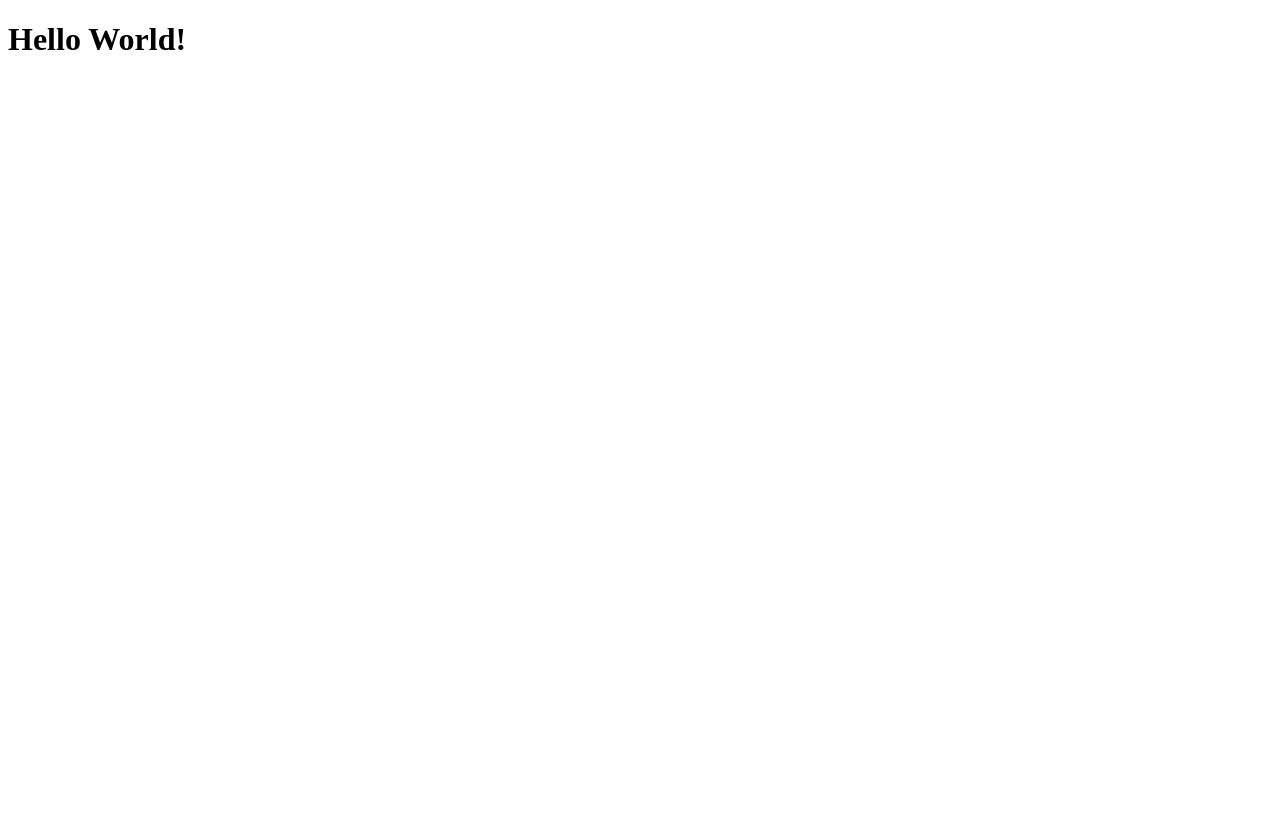
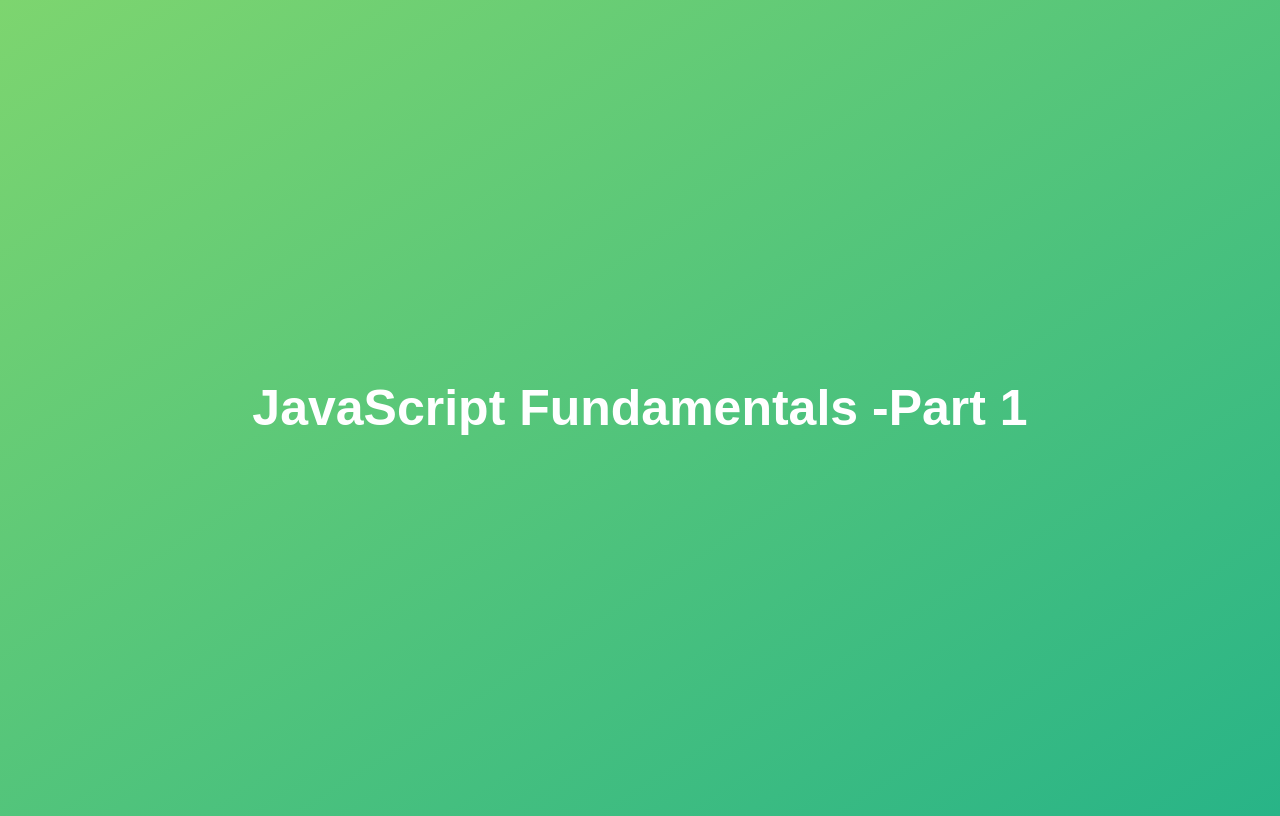
Before and after one commit to RAMESHYADAVBCA/JavaScript, a plain HTML site: page JavaScript/index.html in a window 1280 px wide. Drawn offline with Linux system fonts and the light colour scheme.

Commit message:
Add code

```diff
--- a/JavaScript/index.html
+++ b/JavaScript/index.html
@@ -4,11 +4,31 @@
 <head>
     <meta charset="UTF-8">
     <meta name="viewport" content="width=device-width, initial-scale=1.0">
-    <title>Ramesh</title>
+    <title>JavaScript Fundamentals Part 1</title>
+    <style>
+        body {
+            height: 100vh;
+            display: flex;
+            align-items: center;
+            background: linear-gradient(to top left, #28b487, #7dd56f);
+        }
+
+        h1 {
+            font-family: sans-serif;
+            font-size: 50px;
+            line-height: 1.3;
+            width: 100%;
+            padding: 30px;
+            text-align: center;
+            color: white;
+        }
+    </style>
 </head>
 
 <body>
-    <h1>Hello World!</h1>
+    <h1>JavaScript Fundamentals -Part 1</h1>
+    <script src="script.js"></script>
+
 </body>
 
 </html>
--- /dev/null
+++ b/JavaScript/script.js
@@ -0,0 +1,46 @@
+/*
+let js = "amazing";
+console.log(40 + 8 + 23 - 10);
+console.log("Ramesh");
+console.log(23);
+
+let firstName = "Ram";
+console.log(firstName);
+console.log(firstName);
+console.log(firstName);
+// Variable name conventions
+let jonas_matilda = "JM";
+let $function = 27;
+
+let person = "Ramesh";
+let PI = 3.1415;
+
+let myFirstJob = "Coder";
+let myCurrentJob = "Teacher";
+
+let job1 = "programmer";
+let job2 = "teacher";
+
+console.log(myFirstJob);
+*/
+
+let javascriptIsFun = true;
+console.log(javascriptIsFun);
+
+//console.log(typeof true);
+console.log(typeof javascriptIsFun);
+
+//console.log(typeof 23);
+// console.log(typeof 'Jonas');
+
+javascriptIsFun = "YES!";
+console.log(typeof javascriptIsFun);
+
+let year;
+console.log(year);
+console.log(typeof year);
+
+year = 1991;
+console.log(typeof year);
+
+console.log(typeof null);
```
